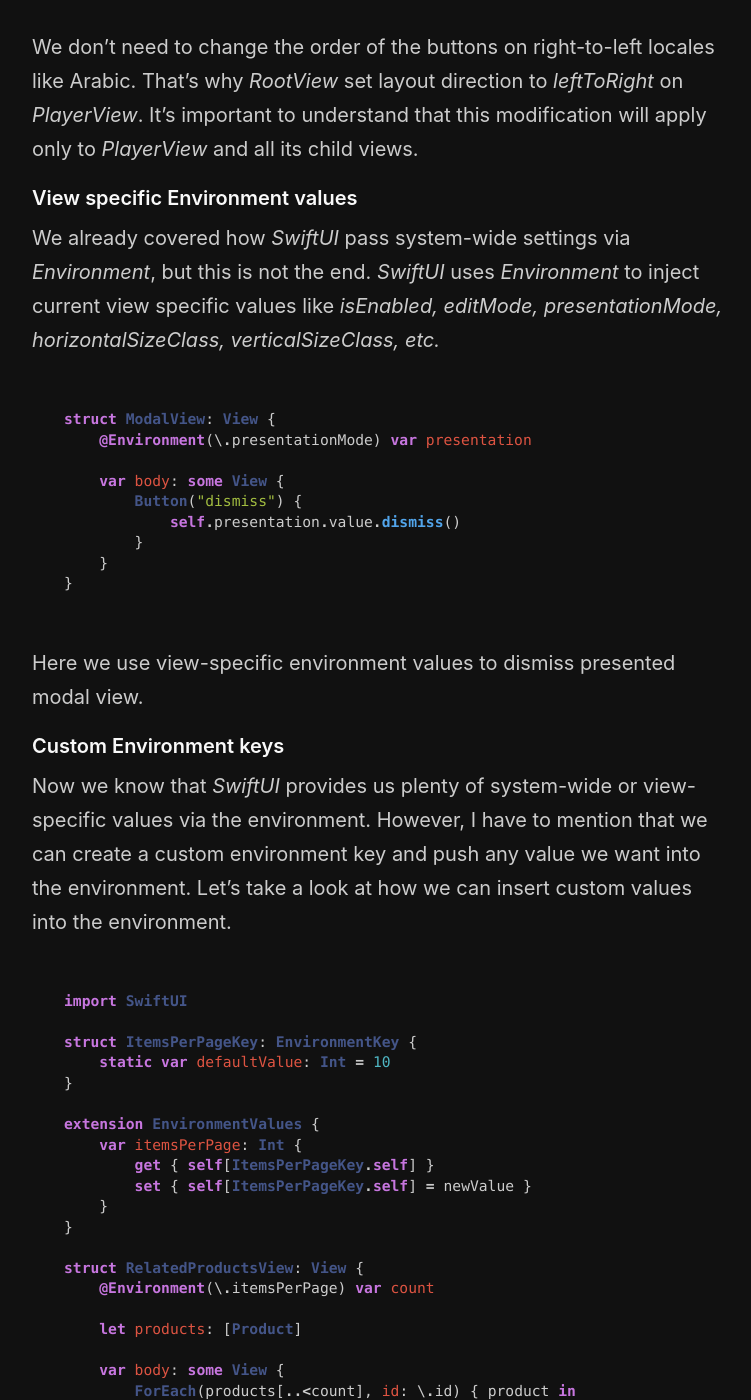
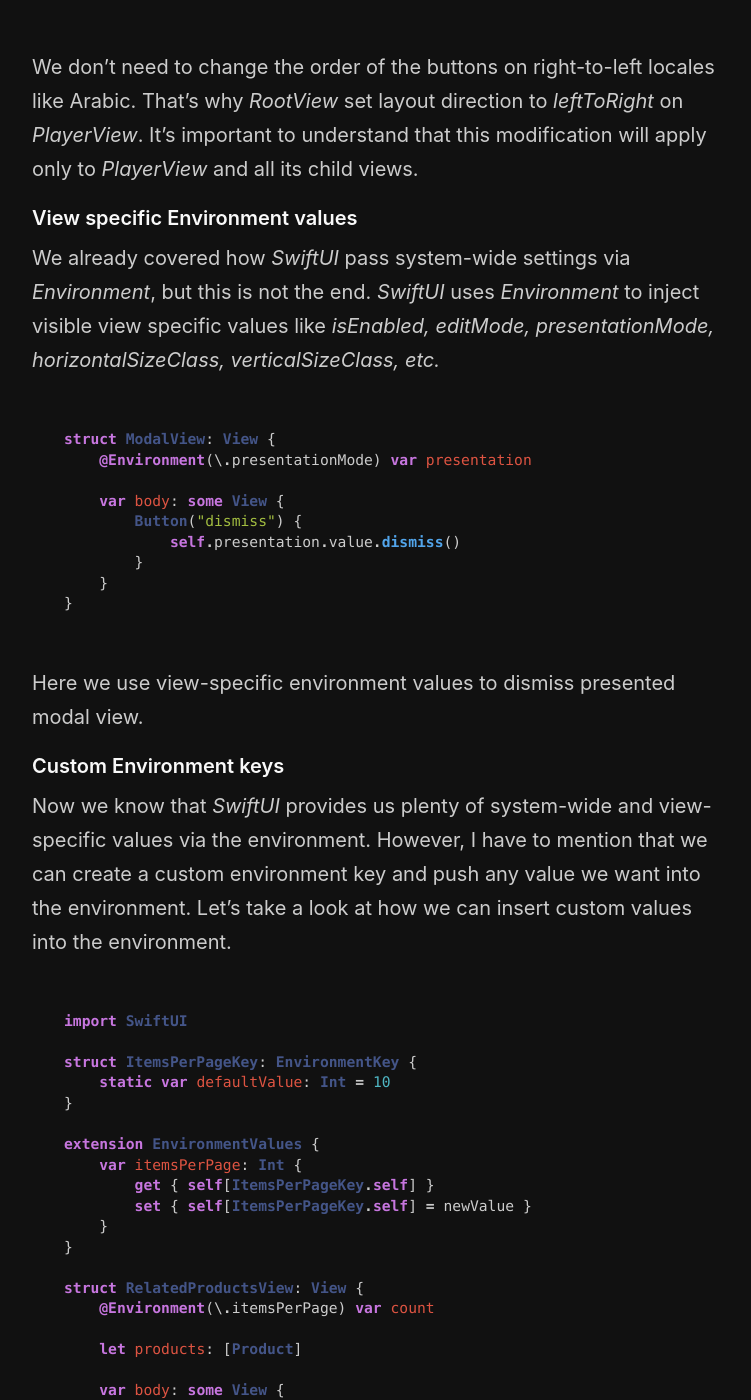
Before and after one commit to mecid/mecid.github.io, a Jekyll site: the page built from _posts/2019-08-21-the-power-of-environment-in-swiftui.md, in a window 1280 px wide and 1400 px high, scrolled down 2716 px. Shown: the whole window, without its empty margins (258-1009 px from the left). Built offline with Jekyll 4.4.1, drawn with Linux system fonts in a browser that asks for light colours; some of the changed text lies outside the part shown.

Commit message:
Update 2019-08-21-the-power-of-environment-in-swiftui.md

````diff
--- a/_posts/2019-08-21-the-power-of-environment-in-swiftui.md
+++ b/_posts/2019-08-21-the-power-of-environment-in-swiftui.md
@@ -6,7 +6,9 @@
 *Environment* is one of the unique features of *SwiftUI* which we didn't have before in *UIKit*. Today I would like to show you all the benefits of using *Environment* in your apps.
 
 #### Environment
-Let's start with describing the idea of *Environment*. We already discussed it previously in ["Understanding Property Wrappers in SwiftUI"](/2019/06/12/understanding-property-wrappers-in-swiftui/), but I want to start with basics. When you create and start your very first *View* in *SwiftUI*, the framework generates *Environment* for it. *SwiftUI* creates it automatically, and we don't need to do something. *SwiftUI* uses *Environment* to pass system-wide settings like *ContentSizeCategory, LayoutDirection, ColorScheme, etc*. *Environment* also contains app-specific stuff like *UndoManager* and *NSManagedObjectContext*. Full list of the passed values you can find in [*EnvironmentValues* struct documentation](https://developer.apple.com/documentation/swiftui/environmentvalues). Let's take a look at an example where we access *Environment* values.
+Let's start with describing the idea of *Environment*. We already discussed it previously in ["Understanding Property Wrappers in SwiftUI"](/2019/06/12/understanding-property-wrappers-in-swiftui/), but I want to start with basics. When you create and start your very first *View* in *SwiftUI*, the framework generates *Environment* for it. *SwiftUI* creates it automatically, and we don't need to do something.
+
+*SwiftUI* uses *Environment* to pass system-wide settings like *ContentSizeCategory, LayoutDirection, ColorScheme, etc*. *Environment* also contains app-specific stuff like *UndoManager* and *NSManagedObjectContext*. Full list of the passed values you can find in [*EnvironmentValues* struct documentation](https://developer.apple.com/documentation/swiftui/environmentvalues). Let's take a look at an example where we access *Environment* values.
 
 ```swift
 struct ButtonsView: View {
@@ -28,9 +30,9 @@
 }
 ```
 
-By using @*Environment property wrapper*, we can read/write and subscribe on changes for the selected value. Here we have *ButtonsView* that reads *Dynamic Type* value from *Environment* and put buttons in *VStack* or *HStack* depending on the size category value. User can change *Dynamic Type* value in the system settings, and as soon as it happens, *SwiftUI* will recreate *ButtonsView* to respect the changes.
+By using @*Environment property wrapper*, we can read and subscribe on changes for the selected value. Here we have *ButtonsView* that reads *Dynamic Type* value from *Environment* and put buttons in *VStack* or *HStack* depending on the size category value. User can change *Dynamic Type* value in the system settings, and as soon as it happens, *SwiftUI* will recreate *ButtonsView* to respect the changes.
 
-Now let's see how we can modify *Environment* values. In *SwiftUI* we don't have separation like *Controllers* or *Views*. Everything is a *View*, and because of that, we can easily modify *Environment* for entirely the view hierarchy of the app by adding *environment modifier* to the root view.
+Now let's see how we can modify *Environment* values. In *SwiftUI* we don't have separation like *Controllers* or *Views*. Everything is a *View*, and because of that, we can easily modify *Environment* for an entire view hierarchy of the app by adding *environment modifier* to the root view.
 
 ```swift
 func scene(_ scene: UIScene, willConnectTo session: UISceneSession, options connectionOptions: UIScene.ConnectionOptions) {
@@ -79,7 +81,7 @@
 We don't need to change the order of the buttons on right-to-left locales like Arabic. That's why *RootView* set layout direction to *leftToRight* on *PlayerView*. It's important to understand that this modification will apply only to *PlayerView* and all its child views.
 
 #### View specific Environment values
-We already covered how *SwiftUI* pass system-wide settings via *Environment*, but this is not the end. *SwiftUI* uses *Environment* to inject current view specific values like *isEnabled, editMode, presentationMode, horizontalSizeClass, verticalSizeClass, etc.*
+We already covered how *SwiftUI* pass system-wide settings via *Environment*, but this is not the end. *SwiftUI* uses *Environment* to inject visible view specific values like *isEnabled, editMode, presentationMode, horizontalSizeClass, verticalSizeClass, etc.*
 
 ```swift
 struct ModalView: View {
@@ -96,7 +98,7 @@
 Here we use view-specific environment values to dismiss presented modal view.
 
 #### Custom Environment keys
-Now we know that *SwiftUI* provides us plenty of system-wide or view-specific values via the environment. However, I have to mention that we can create a custom environment key and push any value we want into the environment. Let's take a look at how we can insert custom values into the environment.
+Now we know that *SwiftUI* provides us plenty of system-wide and view-specific values via the environment. However, I have to mention that we can create a custom environment key and push any value we want into the environment. Let's take a look at how we can insert custom values into the environment.
 
 ```swift
 import SwiftUI
````
